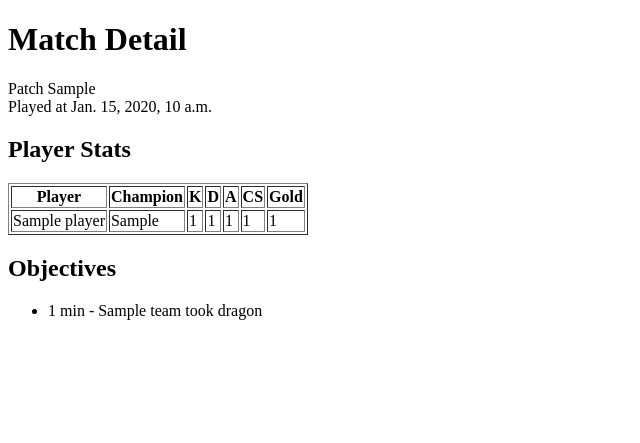
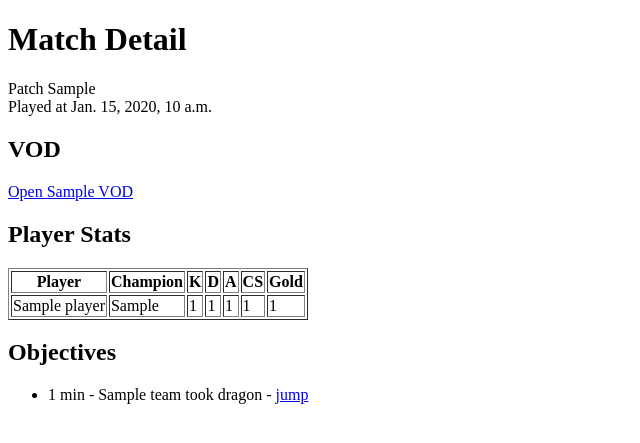
Before and after one commit to anthphan/lol-rnd-analytics-dashboard, a Django app: page /matches/1/ in a window 1280 px wide. Shown: the top 443 px of the page, without its empty margins (0-640 px from the left). Run offline with Django 5.2, Linux system fonts and the light colour scheme; tables that the repository leaves empty hold one stand-in row (values such as "Sample post").

Commit message:
feat: add game start offset to VOD

```diff
--- a/core/templates/match_detail.html
+++ b/core/templates/match_detail.html
@@ -11,6 +11,14 @@
       Played at {{ match.played_at }}
     </p>
 
+    <h2>VOD</h2>
+    {% if vod %}
+    <p>
+      <a href="{{ vod.url }}" target="_blank"> Open {{ vod.provider }} VOD </a>
+    </p>
+    {% else %}
+    <p>No VOD added yet.</p>
+    {% endif %}
     <h2>Player Stats</h2>
 
     <table border="1">
@@ -43,6 +51,11 @@
       {% for obj in objectives %}
       <li>
         {{ obj.minute }} min - {{ obj.team.name }} took {{ obj.objective_type }}
+        {% if vod and obj.timestamp_seconds %} -
+        <a href="{{ vod.url }}?t={{ obj.timestamp_seconds }}" target="_blank">
+          jump
+        </a>
+        {% endif %}
       </li>
       {% endfor %}
     </ul>
--- a/core/views.py
+++ b/core/views.py
@@ -1,5 +1,5 @@
 from django.shortcuts import render
-from .models import Player, PlayerMatchStats, Match, ObjectiveEvent
+from .models import Player, PlayerMatchStats, Match, ObjectiveEvent, Vod
 from django.db.models import Avg
 
 
@@ -35,9 +35,11 @@ def match_detail(request, match_id):
 
     stats = PlayerMatchStats.objects.filter(match=match)
     objectives = ObjectiveEvent.objects.filter(match=match).order_by("minute")
+    vod = Vod.objects.filter(match=match).first()
 
     return render(request, "match_detail.html", {
         "match": match,
         "stats": stats,
         "objectives": objectives,
+        "vod": vod,
     })
```
